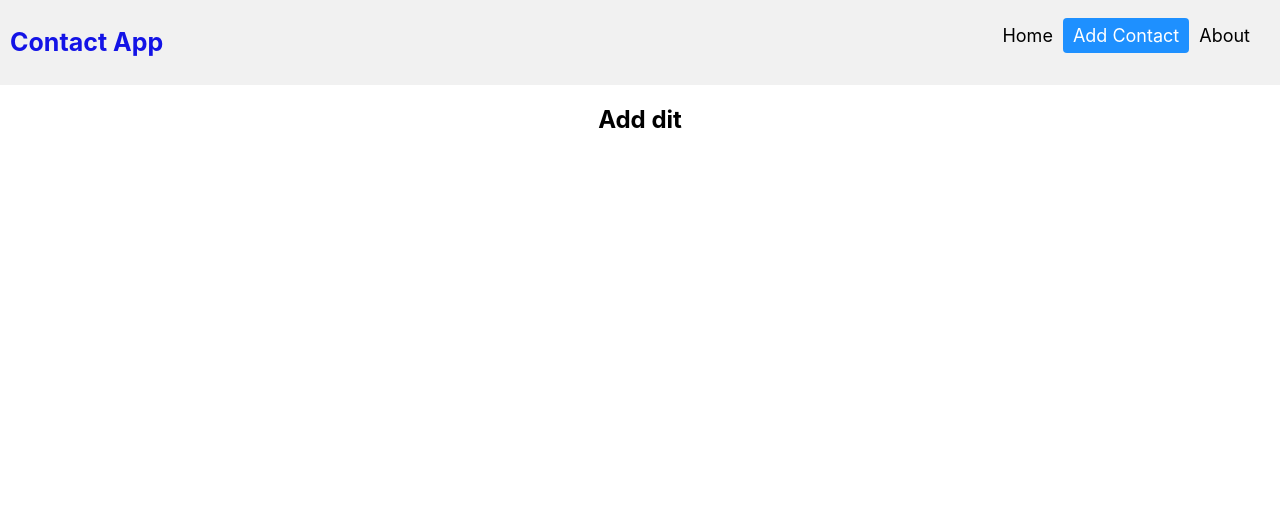
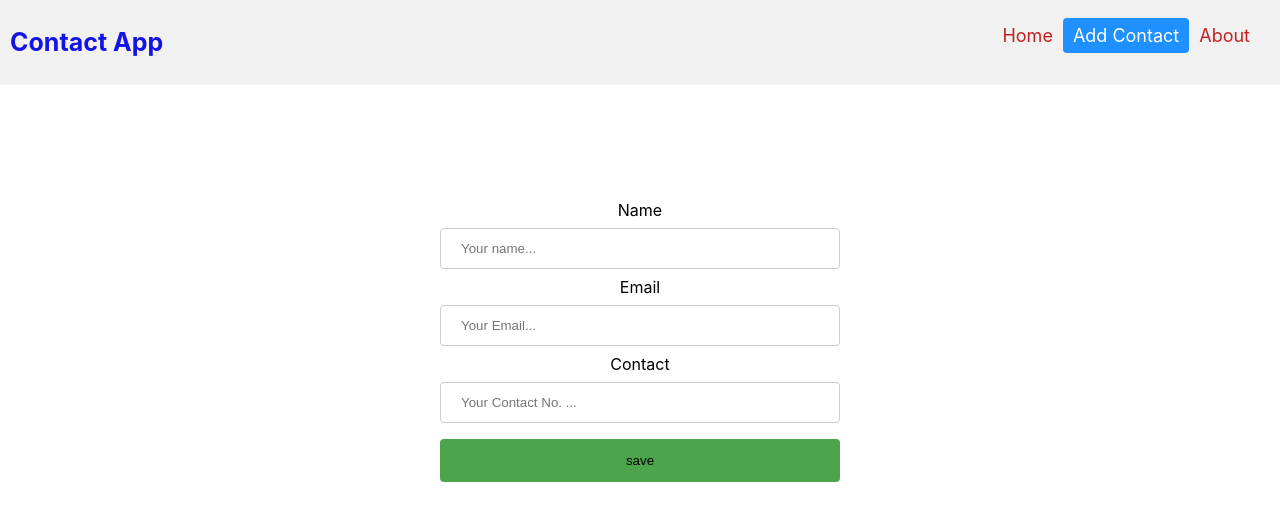
Before and after one commit to kimtechnos/firabase-contact-appliction, a React (Create React App) app: page /add in a window 1280 px wide. Shown: the top 520 px of the page. Built offline with nearby package versions, Linux system fonts and the light colour scheme.

Commit message:
Implement data input form functionality

```diff
--- a/src/components/Header.css
+++ b/src/components/Header.css
@@ -4,7 +4,7 @@
 }
 .header p {
   float: left;
-  color: black;
+  color: rgb(196, 31, 31);
   text-align: center;
   padding: 10px;
   text-decoration: none;
--- a/src/firebase.js
+++ b/src/firebase.js
@@ -1,5 +1,8 @@
-import firebase, { deleteApp } from "firebase/app";
-import "firebase/database";
+// Import necessary functions from Firebase SDK
+import { initializeApp } from "firebase/app";
+import { getDatabase } from "firebase/database";
+
+// Firebase configuration object
 const firebaseConfig = {
   apiKey: "AIzaSyBvlauHTyYf6KVO1hE2J9W9NYnQs_bDwWs",
   authDomain: "firabase-contact-appliction.firebaseapp.com",
@@ -8,5 +11,12 @@ const firebaseConfig = {
   messagingSenderId: "458079472296",
   appId: "1:458079472296:web:9b047d49a046691366109d",
 };
-const fireDb = firebase.initializeApp(firebaseConfig);
-export default fireDb.database().ref();
+
+// Initialize Firebase App
+const app = initializeApp(firebaseConfig);
+
+// Get a reference to the database
+const fireDb = getDatabase(app);
+
+// Export the database reference
+export default fireDb;
--- /dev/null
+++ b/src/pages/AddEdit.css
@@ -0,0 +1,21 @@
+input[type="text"],
+input[type="email"],
+input[type="number"],
+select {
+  width: 100%;
+  padding: 12px 20px;
+  margin: 8px 0;
+  display: inline-block;
+  border: 1px solid #ccc;
+  border-radius: 4px;
+  box-sizing: border-box;
+}
+input[type="submit"] {
+  width: 100%;
+  background-color: rgb(76, 165, 76);
+  padding: 14px 20px;
+  margin: 8px 0;
+  border: none;
+  border-radius: 4px;
+  cursor: pointer;
+}
--- a/src/pages/AddEdit.js
+++ b/src/pages/AddEdit.js
@@ -1,9 +1,65 @@
-import React from "react";
+import React, { useState, useEffect } from "react";
+import { useHistory, useParams } from "react-router-dom";
+import "./AddEdit.css";
+import fireDb from "../firebase";
+import { toast } from "react-toastify";
+
+const initialState = {
+  name: "",
+  email: "",
+  contact: "",
+};
 
 const AddEdit = () => {
+  const [state, setState] = useState(initialState);
+  const [data, setData] = useState({});
+
+  const { name, email, contact } = state;
+  const handleInputChange = (e) => {
+    const { name, value } = e.target;
+    setState({ ...state, [name]: value });
+  };
+  const handleSubmit = () => {};
   return (
-    <div>
-      <h2>Add dit</h2>
+    <div style={{ marginTop: "100px" }}>
+      <form
+        style={{
+          margin: "auto",
+          padding: "15px",
+          maxWidth: "400px",
+          alignContent: "center",
+        }}
+        onSubmit={handleSubmit}
+      >
+        <label htmlFor="name">Name</label>
+        <input
+          type="text"
+          name="name"
+          id="name"
+          placeholder="Your name..."
+          value={name}
+          onChange={handleInputChange}
+        />
+        <label htmlFor="email">Email</label>
+        <input
+          type="email"
+          name="email"
+          id="email"
+          placeholder="Your Email..."
+          value={email}
+          onChange={handleInputChange}
+        />
+        <label htmlFor="contact">Contact</label>
+        <input
+          type="number"
+          name="contact"
+          id="contact"
+          placeholder="Your Contact No. ..."
+          value={contact}
+          onChange={handleInputChange}
+        />
+        <input type="submit" value="save" />
+      </form>
     </div>
   );
 };
```
